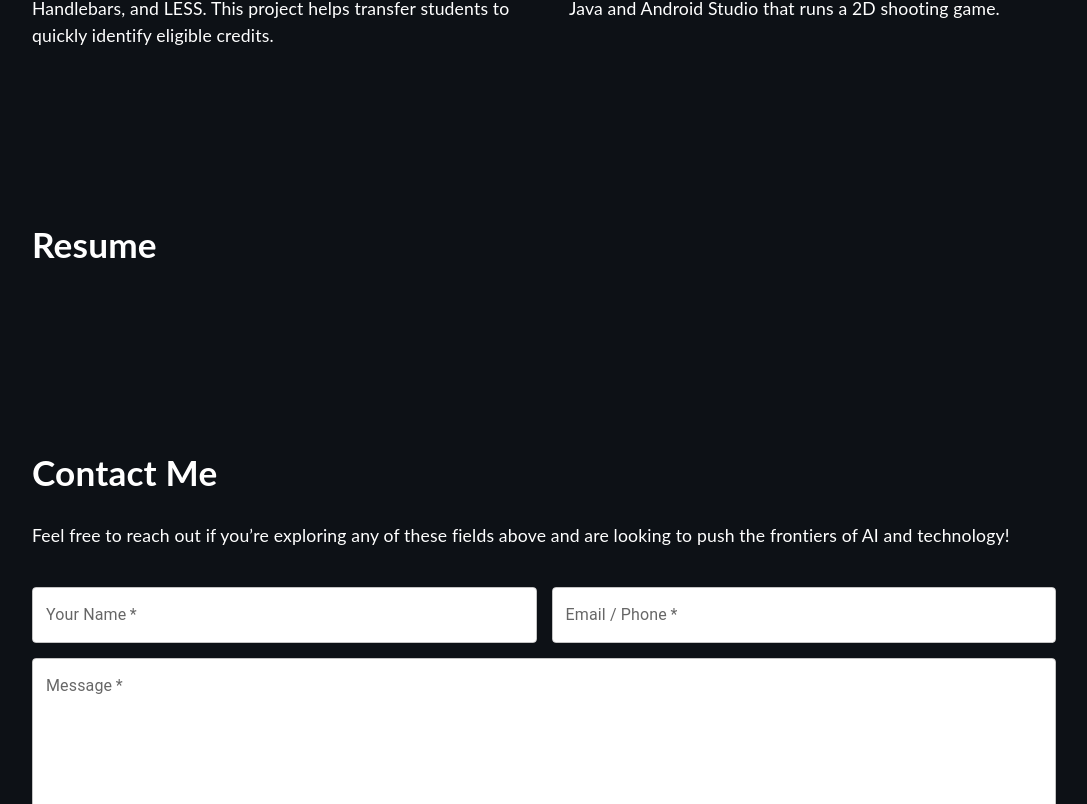
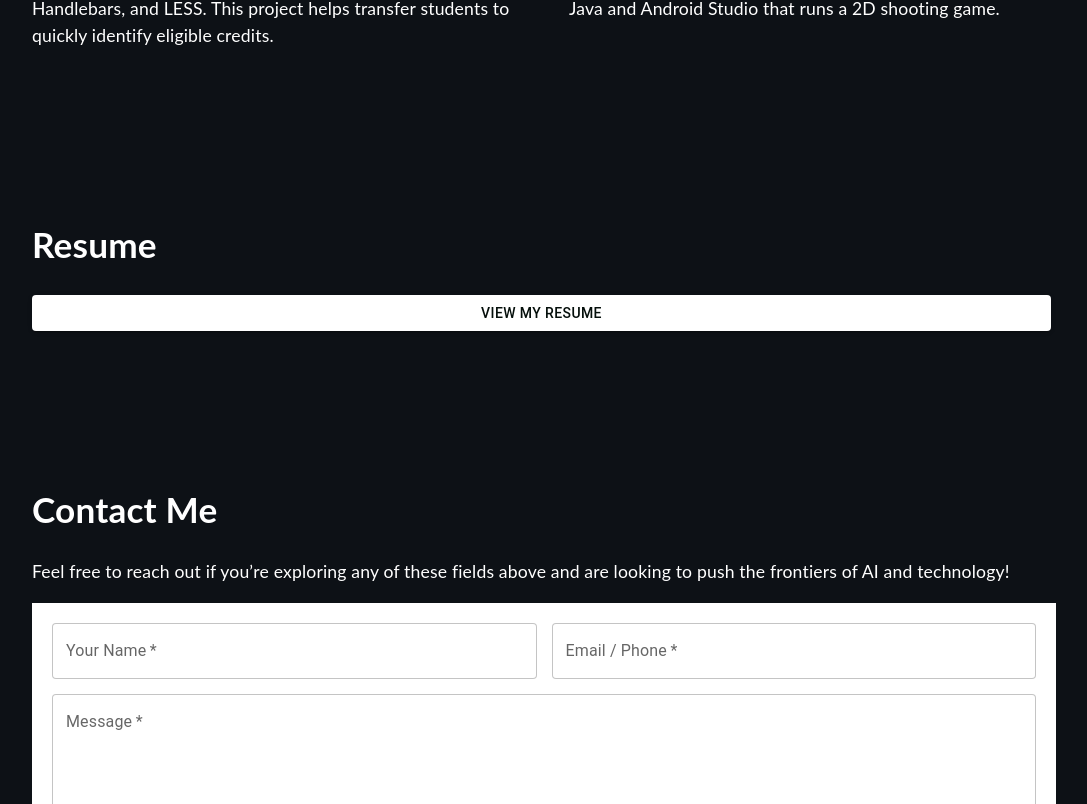
Before and after one commit to aoringx/aoringx.github.io, a React (Create React App) app: page / in a window 1280 px wide. Shown: the part 5656-6460 px from the top of the page, without its empty margins (96-1183 px from the left). Built offline with nearby package versions, Linux system fonts and the light colour scheme.

Commit message:
added resume and fixed styling

```diff
--- a/package.json
+++ b/package.json
@@ -4,6 +4,7 @@
   "private": true,
   "homepage": "https://AoringX.github.io/website",
   "dependencies": {
+    "@emailjs/browser": "^4.4.1",
     "@emotion/react": "^11.11.4",
     "@emotion/styled": "^11.11.5",
     "@fortawesome/free-brands-svg-icons": "^6.5.2",
--- a/public/index.html
+++ b/public/index.html
@@ -6,12 +6,12 @@
     <meta name="viewport" content="width=device-width, initial-scale=1" />
     <meta name="theme-color" content="#000000" />
     <meta name="description" content="My personal portfolio website." />
-    <link rel="apple-touch-icon" href="%PUBLIC_URL%/logo192.png" />
+    <!-- <link rel="apple-touch-icon" href="%PUBLIC_URL%/logo192.png" /> -->
     <!--
       manifest.json provides metadata used when your web app is installed on a
       user's mobile device or desktop. See https://developers.google.com/web/fundamentals/web-app-manifest/
     -->
-    <link rel="manifest" href="%PUBLIC_URL%/manifest.json" />
+    <!-- <link rel="manifest" href="%PUBLIC_URL%/manifest.json" /> -->
     <!--
       Notice the use of %PUBLIC_URL% in the tags above.
       It will be replaced with the URL of the `public` folder during the build.
--- a/src/assets/styles/Contact.scss
+++ b/src/assets/styles/Contact.scss
@@ -5,7 +5,29 @@
 }
 
 .contact-form {
-  padding-top: 20px;
+  padding: 20px;
+  padding-bottom: 50px;
+  background-color: white;
+
+  .MuiTextField-root {
+    .MuiOutlinedInput-root {
+      position: relative;
+      z-index: 1; // input
+
+      .MuiOutlinedInput-notchedOutline {
+        z-index: 0; // fieldset
+      }
+
+      .MuiInputBase-input {
+        position: relative;
+        z-index: 1; // text
+      }
+    }
+
+    .MuiInputLabel-root {
+      z-index: 2;
+    }
+  }
 
   button {
     float: right;
@@ -14,7 +36,7 @@
   }
 
   button:hover {
-    background-color: #5000ca;
+    background-color: #0300caff;
     color: white;
   }
 
--- a/src/assets/styles/Footer.scss
+++ b/src/assets/styles/Footer.scss
@@ -9,6 +9,10 @@ footer {
         margin-right: 10px;
     }
 
+    &:hover svg:hover {
+        color: #0300caff;
+    }
+
     p {
         font-size: 0.8em;
     }
--- a/src/assets/styles/Main.scss
+++ b/src/assets/styles/Main.scss
@@ -29,6 +29,10 @@
 
         svg {
             font-size: 1.8em;
+        }
+
+        &:hover svg:hover {
+            color: #0300caff;
         }
     }
 
--- a/src/assets/styles/Resume.scss
+++ b/src/assets/styles/Resume.scss
@@ -0,0 +1,21 @@
+.resume-container {
+
+  font-size: 1em;
+  vertical-align: middle;
+  margin-right: 5px;
+
+  button {
+    float: right;
+    background-color: white;
+    color: #050f0b;
+  }
+
+  button:hover {
+    background-color: #0300caff;
+    color: white;
+  }
+
+  fieldset {
+    background-color: white;
+  }
+}
--- a/src/components/Contact.tsx
+++ b/src/components/Contact.tsx
@@ -1,6 +1,6 @@
 import React, { useRef, useState } from 'react';
 import '../assets/styles/Contact.scss';
-// import emailjs from '@emailjs/browser';
+import emailjs from '@emailjs/browser';
 import Box from '@mui/material/Box';
 import Button from '@mui/material/Button';
 import SendIcon from '@mui/icons-material/Send';
@@ -35,7 +35,7 @@ function Contact() {
     //   };
 
     //   console.log(templateParams);
-    //   emailjs.send('service_id', 'template_id', templateParams, 'api_key').then(
+    //   emailjs.send('service_q6sxecl', 'template_hun900c', templateParams, 'dxtrYSbDs56rgvlST').then(
     //     (response) => {
     //       console.log('SUCCESS!', response.status, response.text);
     //     },
--- a/src/components/Resume.tsx
+++ b/src/components/Resume.tsx
@@ -1,10 +1,19 @@
 import React from "react";
+import Button from '@mui/material/Button';
 import '../assets/styles/Resume.scss';
 
 function Resume() {
+    const openPDF = () => {
+        try {
+            window.open(`${process.env.PUBLIC_URL}/resume.pdf`, '_blank');
+        } catch (e) {
+            console.error("Failed to open PDF:", e);
+        }
+    }
     return (
-    <div className="projects-container" id="resume">
+    <div id="resume" className="resume-container items-container">
         <h1>Resume</h1>
+        <Button variant="contained" onClick={openPDF}>View My Resume</Button>
     </div>
     );
 }
```
Also changed, not shown: 2 other files (tests, documents, lock files or other folders).
